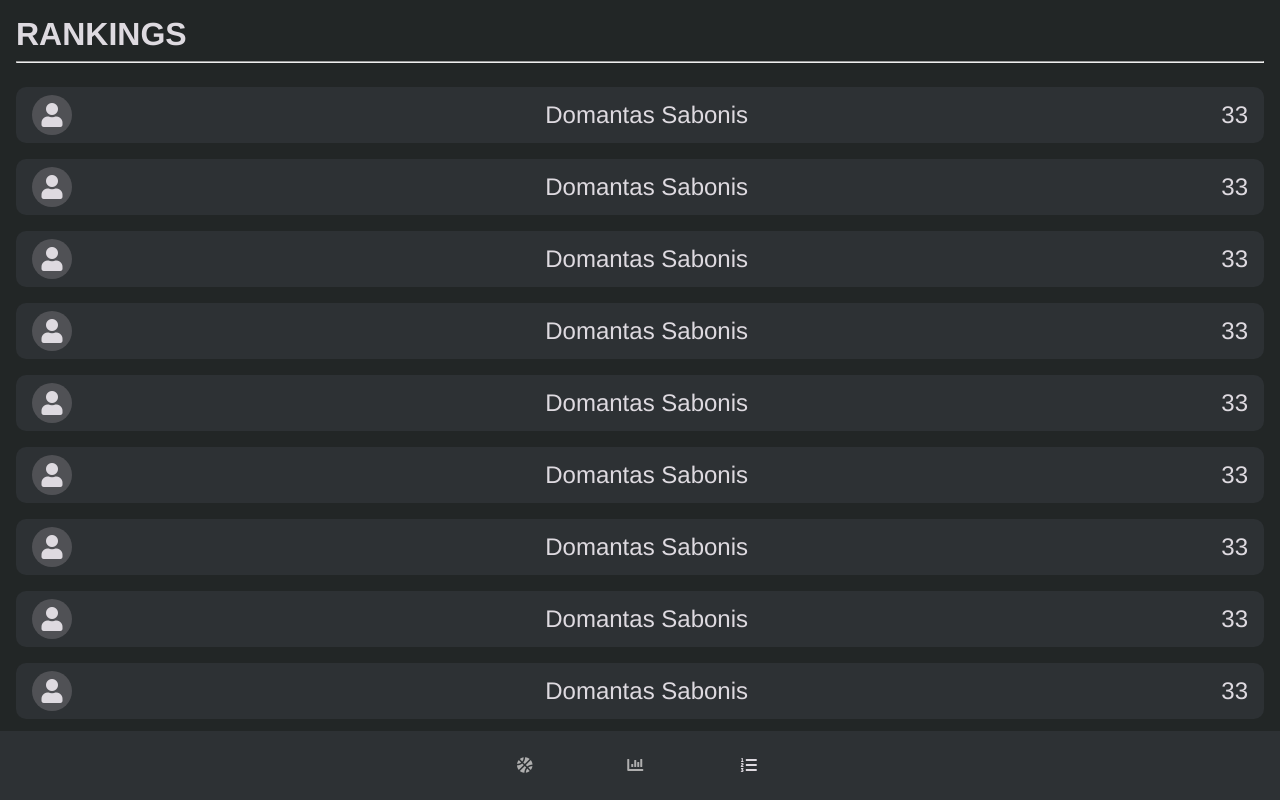
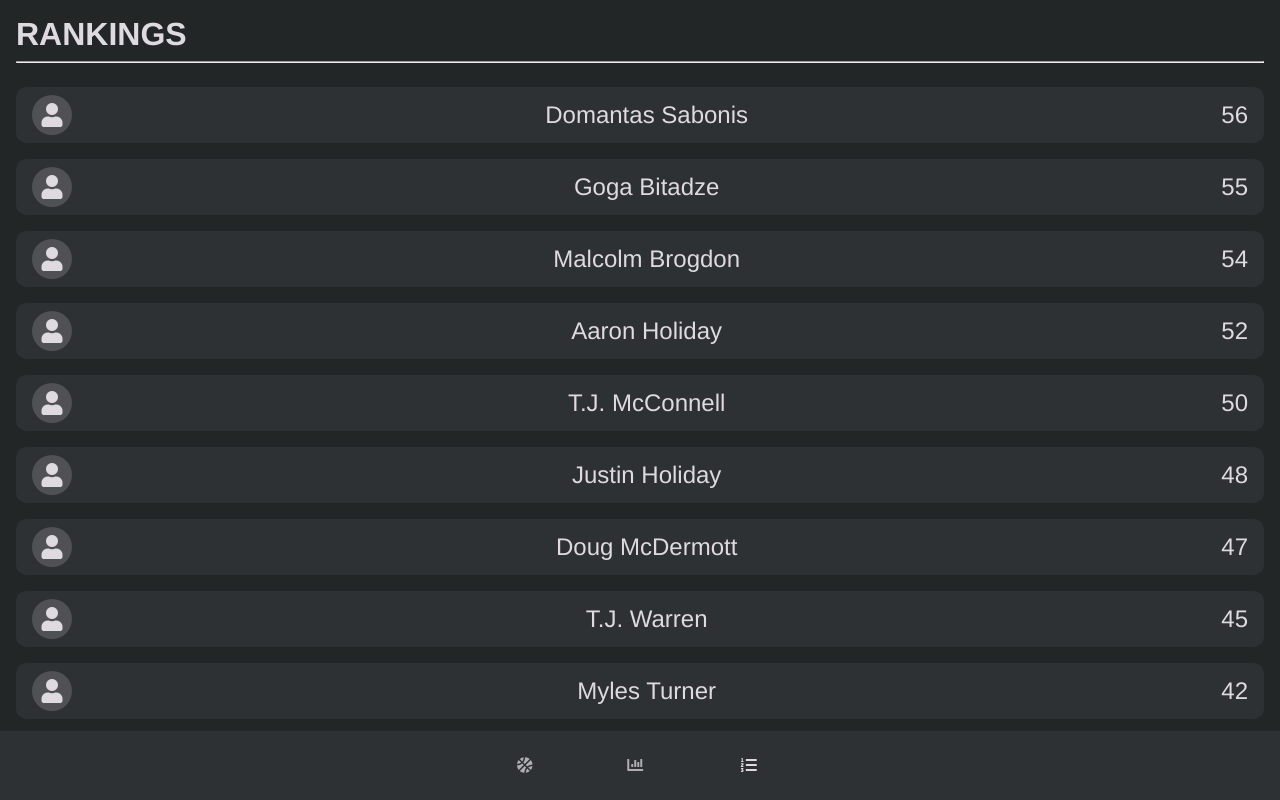
Before and after one commit to jaredami/shot-tracker, a React (Create React App) app: page /rankings in a window 1280 px wide. Built offline with nearby package versions, Linux system fonts and the light colour scheme.

Commit message:
Vary rankings mock data

```diff
--- a/src/components/Rankings.js
+++ b/src/components/Rankings.js
@@ -21,7 +21,7 @@ const data = [
   {
     userId: 1,
     userName: "Domantas Sabonis",
-    percentage: 33,
+    percentage: 56,
     shotsMade: 33,
     shotsTaken: 100,
     bestStreak: 7,
@@ -29,8 +29,8 @@ const data = [
   },
   {
     userId: 2,
-    userName: "Domantas Sabonis",
-    percentage: 33,
+    userName: "Goga Bitadze",
+    percentage: 55,
     shotsMade: 33,
     shotsTaken: 100,
     bestStreak: 7,
@@ -38,8 +38,8 @@ const data = [
   },
   {
     userId: 3,
-    userName: "Domantas Sabonis",
-    percentage: 33,
+    userName: "Malcolm Brogdon",
+    percentage: 54,
     shotsMade: 33,
     shotsTaken: 100,
     bestStreak: 7,
@@ -47,8 +47,8 @@ const data = [
   },
   {
     userId: 4,
-    userName: "Domantas Sabonis",
-    percentage: 33,
+    userName: "Aaron Holiday",
+    percentage: 52,
     shotsMade: 33,
     shotsTaken: 100,
     bestStreak: 7,
@@ -56,8 +56,8 @@ const data = [
   },
   {
     userId: 5,
-    userName: "Domantas Sabonis",
-    percentage: 33,
+    userName: "T.J. McConnell",
+    percentage: 50,
     shotsMade: 33,
     shotsTaken: 100,
     bestStreak: 7,
@@ -65,8 +65,8 @@ const data = [
   },
   {
     userId: 6,
-    userName: "Domantas Sabonis",
-    percentage: 33,
+    userName: "Justin Holiday",
+    percentage: 48,
     shotsMade: 33,
     shotsTaken: 100,
     bestStreak: 7,
@@ -74,8 +74,8 @@ const data = [
   },
   {
     userId: 7,
-    userName: "Domantas Sabonis",
-    percentage: 33,
+    userName: "Doug McDermott",
+    percentage: 47,
     shotsMade: 33,
     shotsTaken: 100,
     bestStreak: 7,
@@ -83,8 +83,8 @@ const data = [
   },
   {
     userId: 8,
-    userName: "Domantas Sabonis",
-    percentage: 33,
+    userName: "T.J. Warren",
+    percentage: 45,
     shotsMade: 33,
     shotsTaken: 100,
     bestStreak: 7,
@@ -92,8 +92,8 @@ const data = [
   },
   {
     userId: 9,
-    userName: "Domantas Sabonis",
-    percentage: 33,
+    userName: "Myles Turner",
+    percentage: 42,
     shotsMade: 33,
     shotsTaken: 100,
     bestStreak: 7,
@@ -101,8 +101,8 @@ const data = [
   },
   {
     userId: 10,
-    userName: "Domantas Sabonis",
-    percentage: 33,
+    userName: "Jeremy Lamb",
+    percentage: 42,
     shotsMade: 33,
     shotsTaken: 100,
     bestStreak: 7,
@@ -110,8 +110,8 @@ const data = [
   },
   {
     userId: 11,
-    userName: "Domantas Sabonis",
-    percentage: 33,
+    userName: "JaKarr Sampson",
+    percentage: 41,
     shotsMade: 33,
     shotsTaken: 100,
     bestStreak: 7,
@@ -119,8 +119,8 @@ const data = [
   },
   {
     userId: 12,
-    userName: "Domantas Sabonis",
-    percentage: 33,
+    userName: "Edmond Sumner",
+    percentage: 39,
     shotsMade: 33,
     shotsTaken: 100,
     bestStreak: 7,
```
